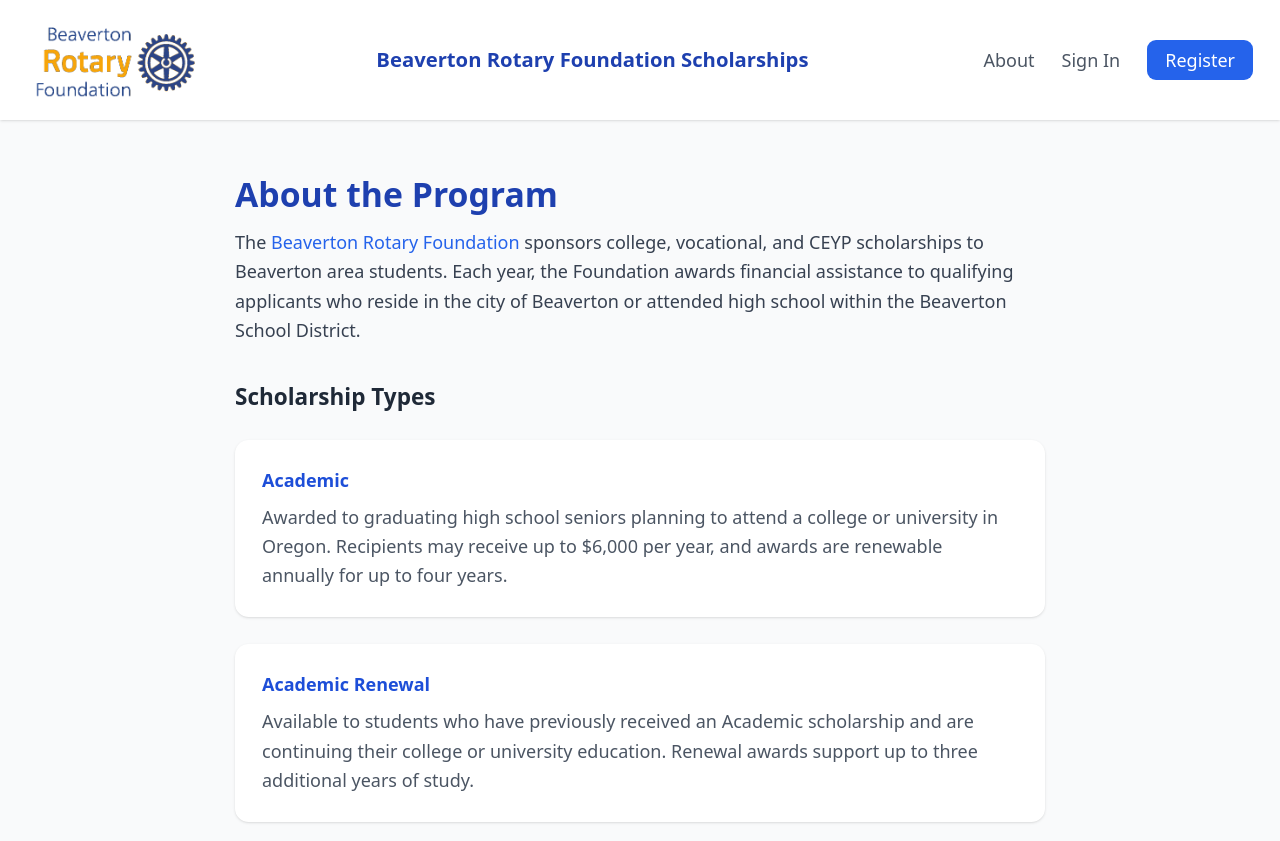
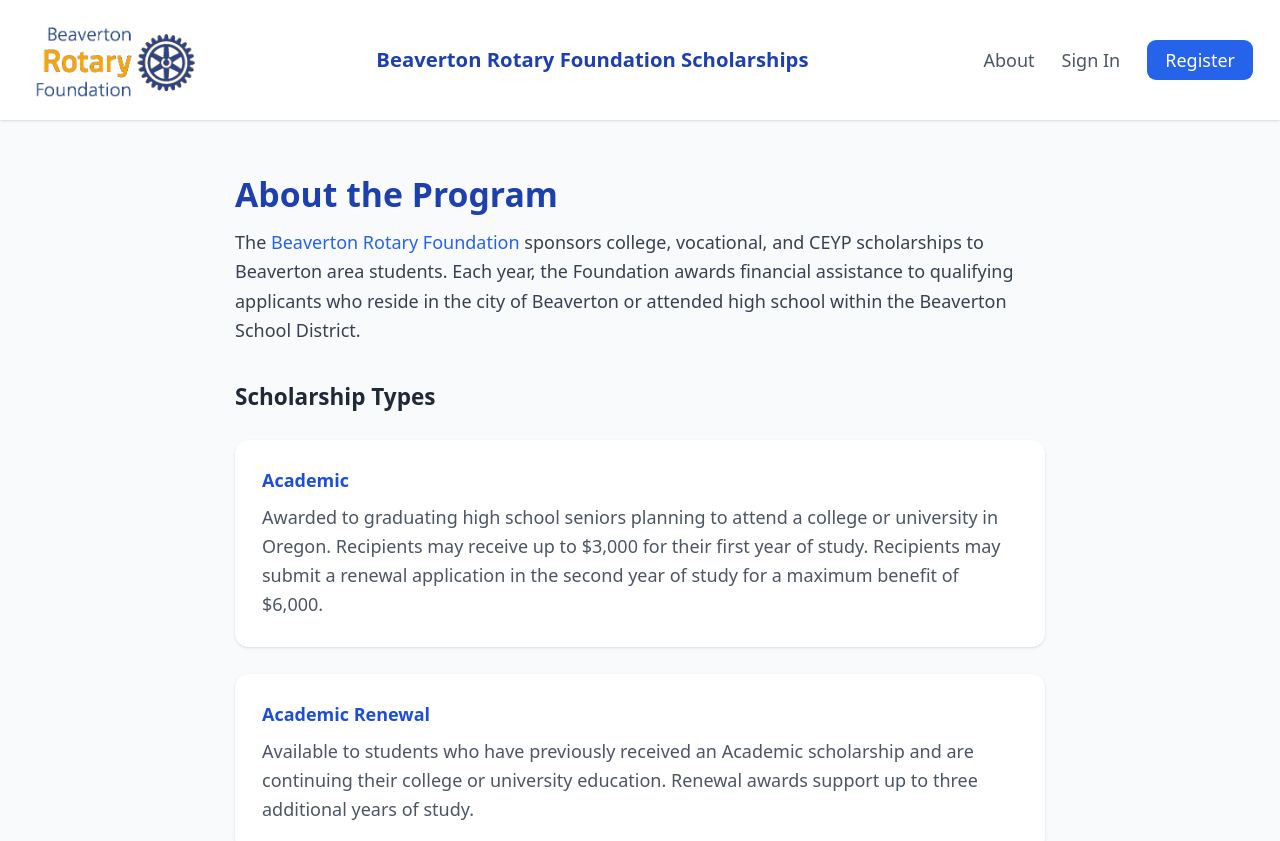
Before and after one commit to dagen-org/brf-scholarships, a React (Vite) app in the folder frontend/: page /about in a window 1280 px wide. Shown: the top 841 px of the page. Built offline with nearby package versions, Linux system fonts and the light colour scheme; the HTML template or start-up script is replaced by a standard one.

Commit message:
Updating academic scholarship text.

```diff
--- a/frontend/src/pages/About.tsx
+++ b/frontend/src/pages/About.tsx
@@ -24,8 +24,7 @@
             <h3 className="font-semibold text-blue-700">Academic</h3>
             <p className="text-sm text-gray-600 leading-relaxed">
               Awarded to graduating high school seniors planning to attend a college or university
-              in Oregon. Recipients may receive up to $6,000 per year, and awards are renewable
-              annually for up to four years.
+              in Oregon. Recipients may receive up to $3,000 for their first year of study.  Recipients may submit a renewal application in the second year of study for a maximum benefit of $6,000.
             </p>
           </div>
 
```
